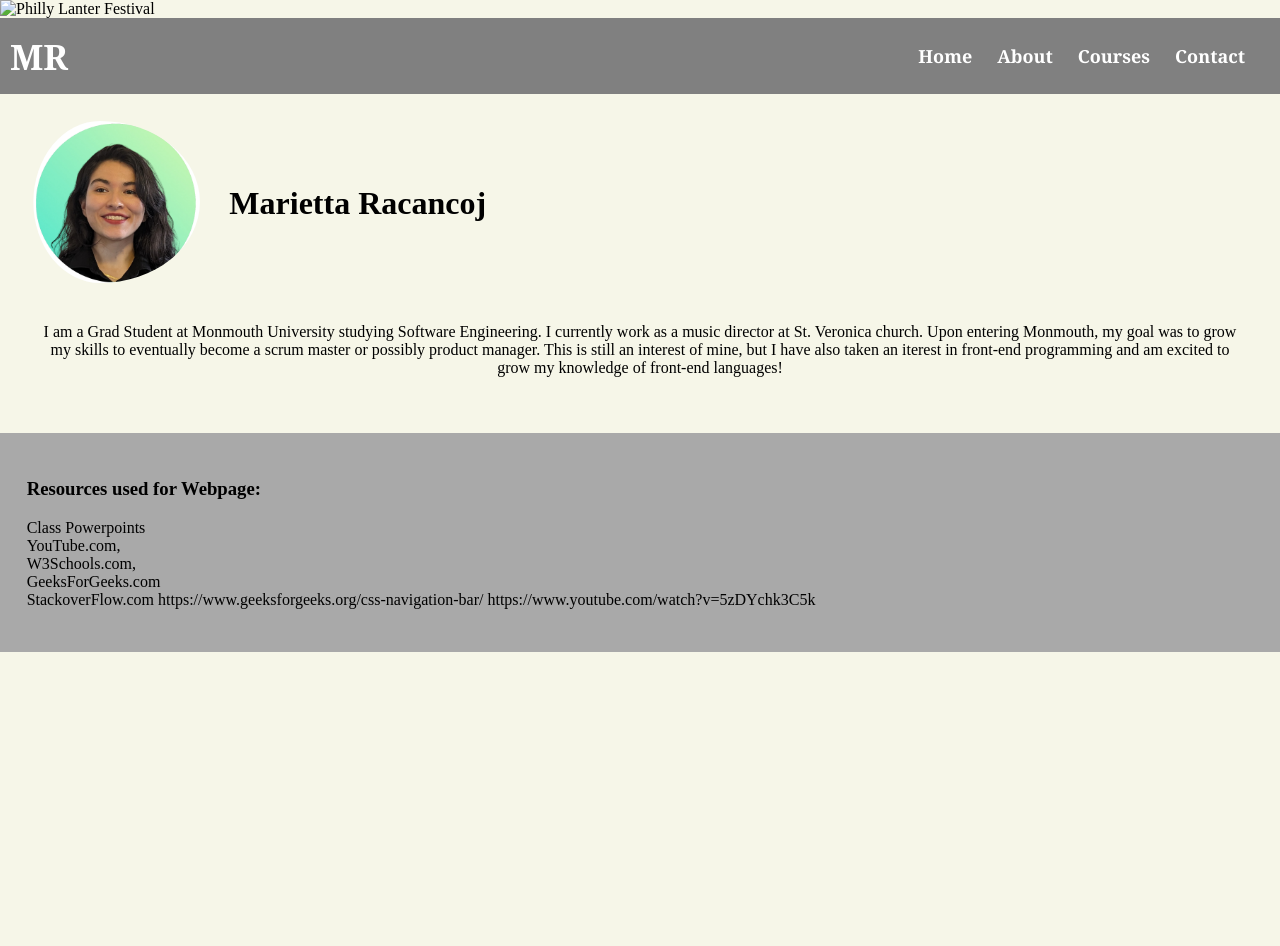
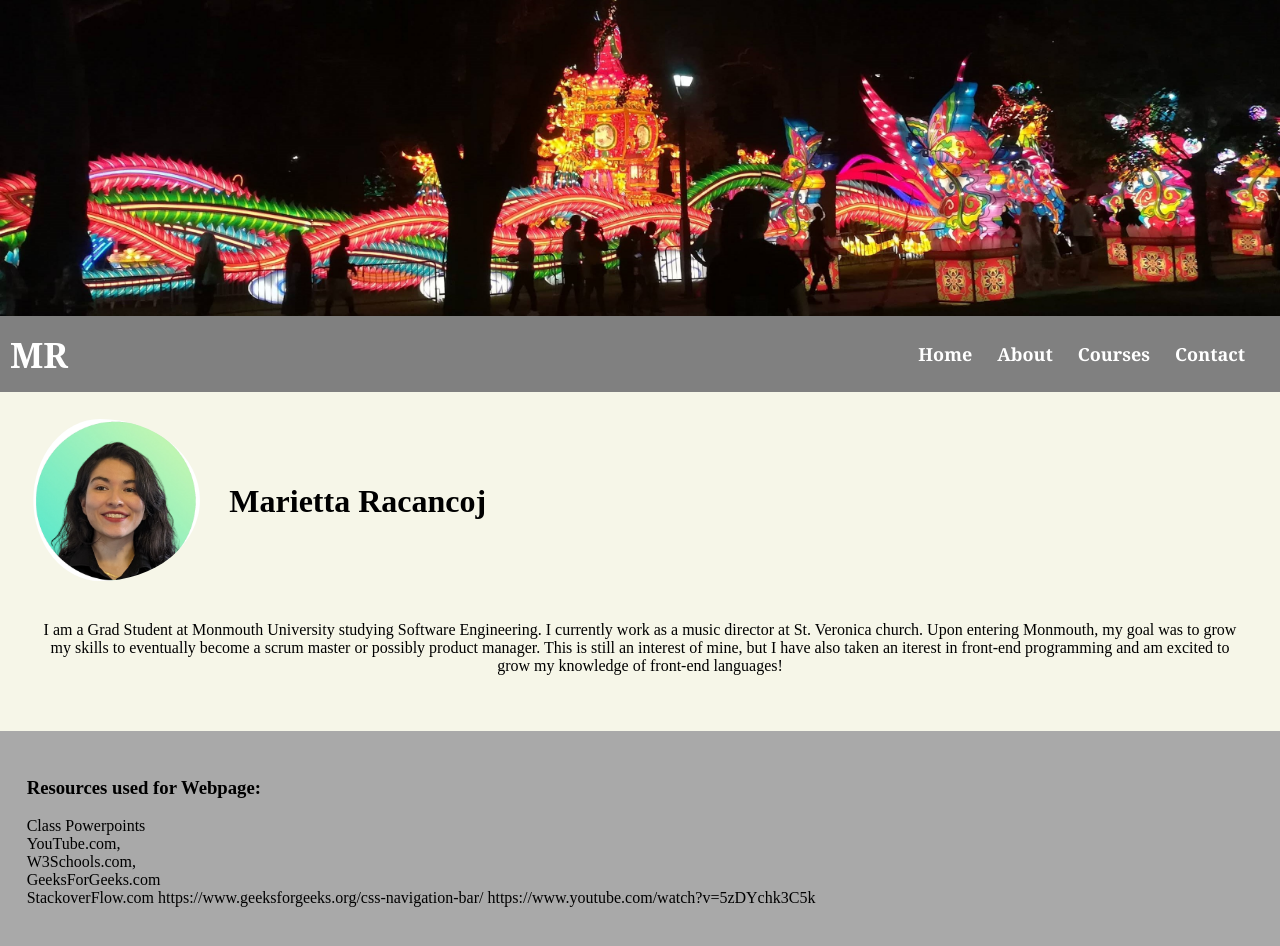
Before and after one commit to Marietta-Racancoj/CSSdemo, a plain HTML site: page index.html in a window 1280 px wide. Before the commit the page ends 800 px from the top, so only its background shows below. Drawn offline with Linux system fonts and the light colour scheme; files whose address does not match are found by name.

Commit message:
top image Update index.html

```diff
--- a/index.html
+++ b/index.html
@@ -10,7 +10,7 @@
 
 <body>
     <header>
-        <img class="top-image" src="C:/MAMP/htdocs/s1064730-hw1/media/top_image.jpg" alt="Philly Lanter Festival">
+        <img class="top-image" src="IMG_20190714_213317.jpg" alt="Philly Lanter Festival">
     </header>
     <nav class="navbar">
         <div class="navdiv">
```
